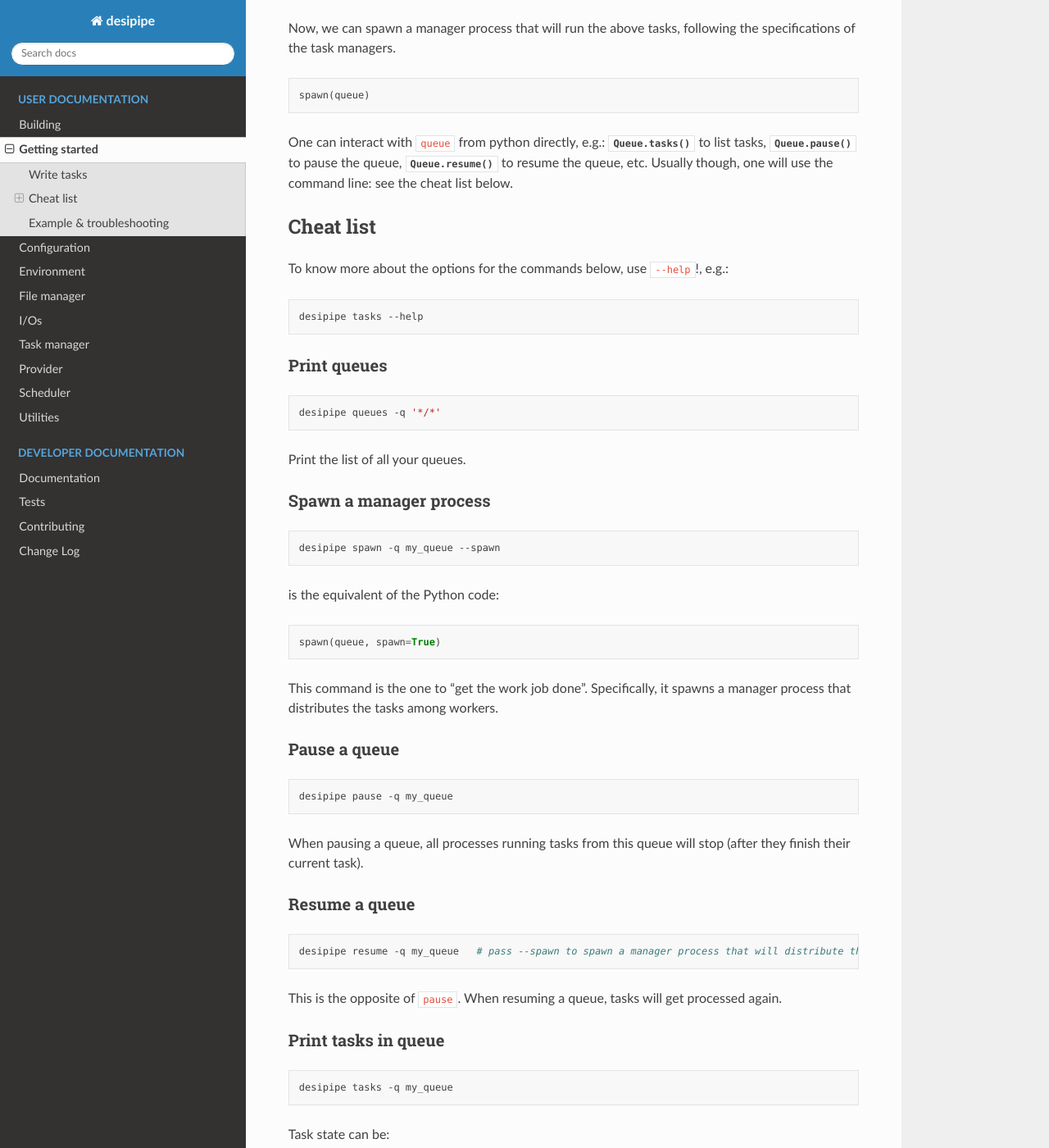
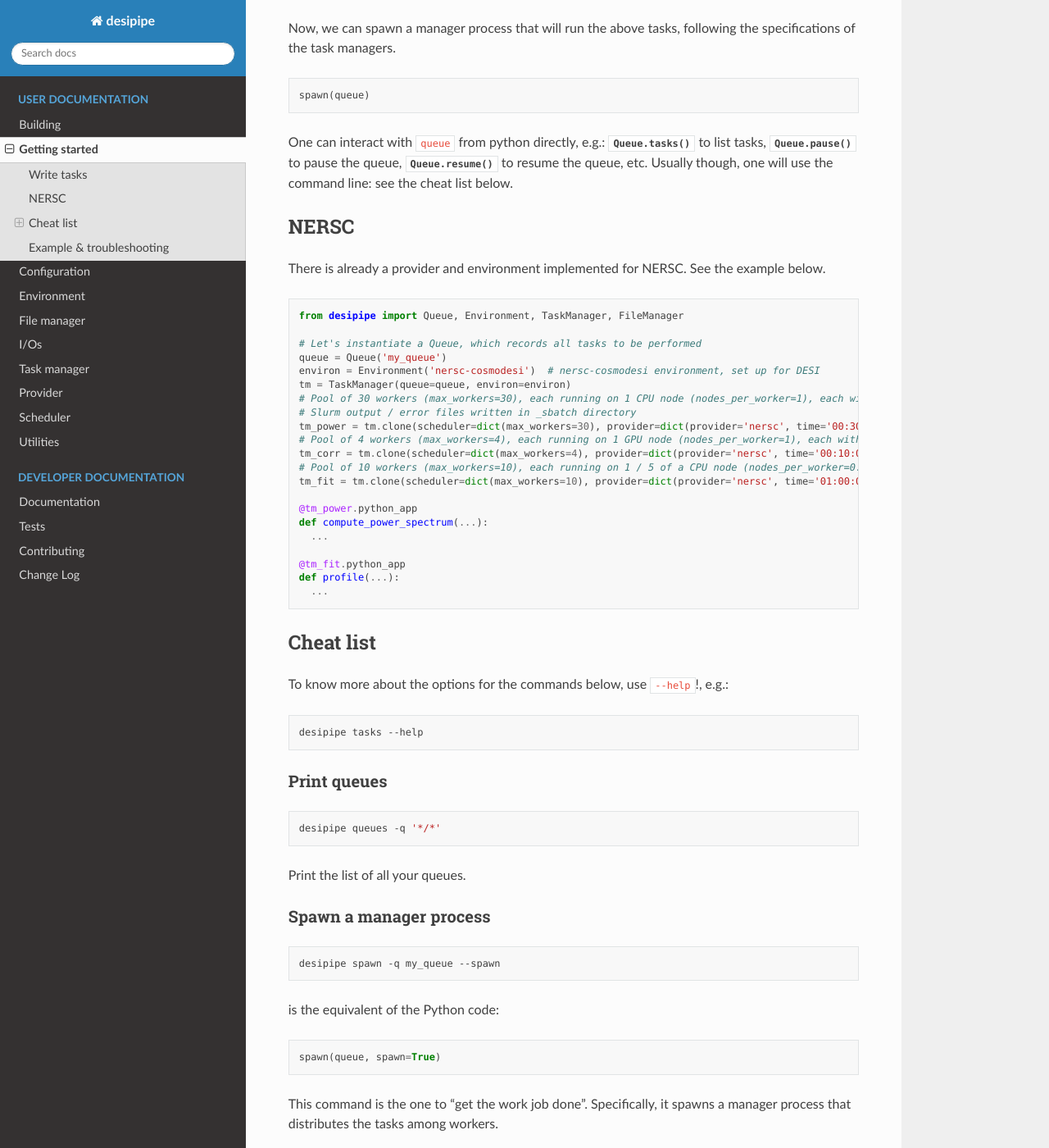
Before and after one commit to hsimonfroy/desipipe, a Sphinx documentation site: the page built from doc/user/getting_started.rst, in a window 1280 px wide and 1400 px high, scrolled down 1852 px. Shown: the whole window at 82% size. Built offline with Sphinx 7.4.7 and the Read the Docs theme 2.0.0, drawn with Linux system fonts in a browser that asks for light colours; some of the changed text lies outside the part shown.

Commit message:
update doc

```diff
--- a/doc/user/getting_started.rst
+++ b/doc/user/getting_started.rst
@@ -107,6 +107,35 @@
 Usually though, one will use the command line: see the cheat list below.
 
 
+NERSC
+-----
+There is already a provider and environment implemented for NERSC. See the example below.
+
+.. code-block:: python
+
+  from desipipe import Queue, Environment, TaskManager, FileManager
+
+  # Let's instantiate a Queue, which records all tasks to be performed
+  queue = Queue('my_queue')
+  environ = Environment('nersc-cosmodesi')  # nersc-cosmodesi environment, set up for DESI
+  tm = TaskManager(queue=queue, environ=environ)
+  # Pool of 30 workers (max_workers=30), each running on 1 CPU node (nodes_per_worker=1), each with 64 MPI processes (mpiprocs_per_worker=64) for 30 minutes (time='00:30:00')
+  # Slurm output / error files written in _sbatch directory
+  tm_power = tm.clone(scheduler=dict(max_workers=30), provider=dict(provider='nersc', time='00:30:00', mpiprocs_per_worker=64, nodes_per_worker=1, output='_sbatch/slurm-%j.out', error='_sbatch/slurm-%j.err'))
+  # Pool of 4 workers (max_workers=4), each running on 1 GPU node (nodes_per_worker=1), each with 1 MPI process (mpiprocs_per_worker=1) for 10 minutes (time='00:10:00')
+  tm_corr = tm.clone(scheduler=dict(max_workers=4), provider=dict(provider='nersc', time='00:10:00', mpiprocs_per_worker=1, output='_sbatch/slurm-%j.out', error='_sbatch/slurm-%j.err', constraint='gpu'))
+  # Pool of 10 workers (max_workers=10), each running on 1 / 5 of a CPU node (nodes_per_worker=0.2), each with 8 MPI processes (mpiprocs_per_worker=8) for one hour (time='01:00:00')
+  tm_fit = tm.clone(scheduler=dict(max_workers=10), provider=dict(provider='nersc', time='01:00:00', mpiprocs_per_worker=8, nodes_per_worker=0.2, output='_sbatch/slurm-%j.out', error='_sbatch/slurm-%j.err'))
+
+  @tm_power.python_app
+  def compute_power_spectrum(...):
+    ...
+
+  @tm_fit.python_app
+  def profile(...):
+    ...
+
+
 Cheat list
 ----------
 
@@ -185,7 +214,7 @@
 
   desipipe retry -q my_queue --state KILLED
 
-Tasks for which state is 'UNKNOWN' are changed to 'PENDING', i.e. they will be processed again.
+Tasks for which state is 'KILLED' (and only those tasks) are changed to 'PENDING', i.e. they will be processed again.
 
 Kill tasks
 ~~~~~~~~~~
@@ -250,13 +279,15 @@
 You might also want to do that if you had 'FAILED' tasks.
 
 There is 1 'UNKNOWN' task. This means that **desipipe** could not properly update the task state before the job was killed, typically because the job ran out-of-time.
-If you scheduled the requested time to be able to fit in multiple tasks, you may just want to retry running this task:
+Note that, in this very case, the issue encountered by the task with 'UNKNOWN' state may be the same as for the 7 'KILLED' tasks.
+Anyway, you might just want to retry running this task:
 
 .. code-block:: bash
 
-  desipipe retry -q my_queue --state KILLED
+  desipipe retry -q my_queue --state UNKNOWN
 
-But, in this very case, the issue may be the same as for the 7 'KILLED' tasks.
+In practice, the command switches the task(s) with state 'UNKNOWN' (and only those tasks) to 'PENDING', so they can be processed again.
+However, if the manager process is not running anymore, you may need to restart it --- read just below.
 
 There is 1 'PENDING' task, i.e. to be processed. If it never goes to running, it may mean that for some reason the manager process has been killed.
 On Unix systems, you can typically check that with:
```
Also changed, not shown: other parts of doc/user/getting_started.rst (+2 -2 lines).
